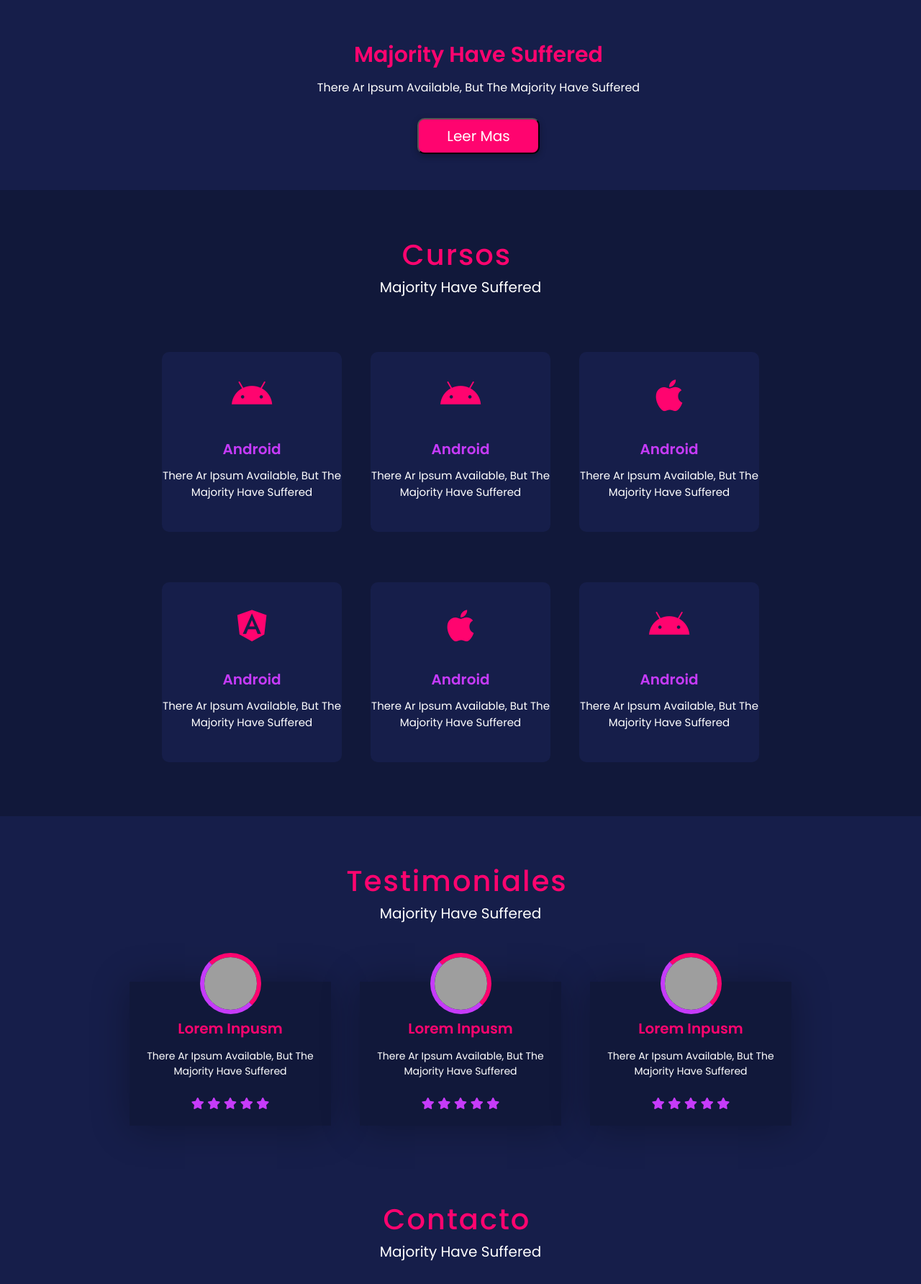
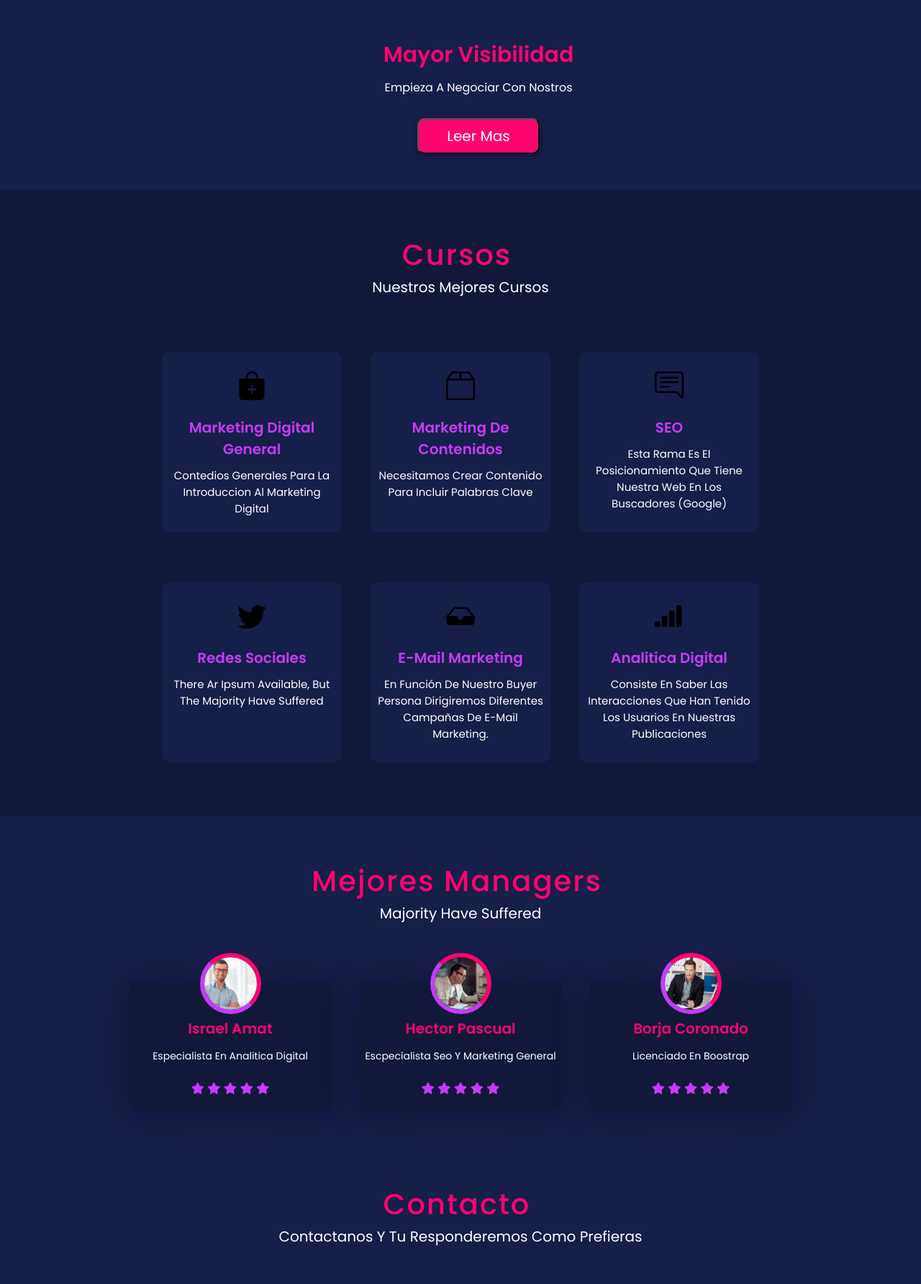
Before and after one commit to Israelamat/web, a PHP site: page / in a window 1280 px wide. Shown: the part 1731-3515 px from the top of the page at 72% size. Run offline with PHP 8.4, Linux system fonts and the light colour scheme; some libraries are stand-ins or nearby versions; grey boxes are pictures that could not be loaded.

Commit message:
Commit version 1

```diff
--- a/webFacil/index.html
+++ b/webFacil/index.html
@@ -1,177 +1,134 @@
 <!DOCTYPE html>
-
 <html lang="en">
-
 <head>
-
     <meta charset="UTF-8">
     <meta name="viewport" content="width=device-width, initial-scale=1.0">
-		 <title>Pagina Web</title>
-
-		  <!-- font awesome cdn link  -->
+    <title>Script Managemnt</title>
     <link rel="stylesheet" href="https://cdnjs.cloudflare.com/ajax/libs/font-awesome/5.15.1/css/all.min.css">
-		<link rel="stylesheet" href="style.css" >
-
+    <link rel="icon" type="image/jpg" href="img\logoScriptManagement.jpg"/>
+    <link rel="stylesheet" type="text/css" href="icons/font/bootstrap-icons.css">
+    <link rel="stylesheet" href="style.css">
 </head>
-
 <body>
-
     <header>
-			<a href="#" class="logo">Logo</a>
-
+        <a href="#" class="logo">Script Managemnt</a>
         <nav class="navbar">
             <ul>
                 <li><a href="#home" class="active">Inicio</a></li>
                 <li><a href="#about">Nosotros</a></li>
                 <li><a href="#course">Cursos</a></li>
-					<li><a href="#review">Testimoniales</a></li>
+                <li><a href="#review">Mejores managers</a></li>
                 <li><a href="#contact">Contacto</a></li>
             </ul>
         </nav>
-
         <div class="fas fa-bars"></div>
-
     </header>
-
-
     <section class="home" id="home">
 
         <div class="content">
-				<h1>There are many</h1>
-				<p>There are many variations of passages of Lorem Ipsum available,
-				but the majority have suffered</p>
+            <h1>Impulsa tu idea</h1>
+            <p>Si puedes pensarlo puedes programarlo.</p>
             <a href="#"><button>Descubre mas</button></a>
         </div>
-
     </section>
-
-
-
     <section class="product" id="product">
-
         <div class="box-container">
-
             <div class="box">
                 <i class="fab fa-angular"></i>
-					<h3>Lorem</h3>
+                <h3>Seguridad</h3>
+                <p>seguridad en campaña para evitar plagios</p>
+            </div>
+            <div class="box">
+                <i class="fab fa-apple"></i>
+                <h3>Confianza</h3>
+                <p>Oferecemos comunicacion constante y atencion rigurosa siempre que lo necesites</p>
+            </div>
+            <div class="box">
+                <i class="fab fa-android"></i>
+                <h3>Transparencia</h3>
+                <p>Honestidad y compromiso</p>
+            </div>
+        </div>
+        <a href="#"><button>Descubre mas</button></a>
+    </section>
+    <section class="about" id="about">
+        <h1 class="heading">Nosotros</h1>
+        <h3 class="title">Donde trabajamos</h3>
+        <div class="row">
+            <div class="image">
+                <img src="img\colores-oficina.jpg">
+            </div>
+            <div class="content">
+                <h3>Mayor visibilidad</h3>
+                <p>Empieza a negociar con nostros</p>
+                <a href="#"><button>Leer mas</button></a>
+            </div>
+        </div>
+    </section>
+    <section class="course" id="course">
+        <h1 class="heading">Cursos</h1>
+        <h3 class="title">Nuestros mejores cursos</h3>
+        <div class="box-container">
+            <div class="box">
+                <i class="marketing general"></i>
+                <svg xmlns="http://www.w3.org/2000/svg" width="40" height="40" fill="currentColor" class="bi bi-bag-plus-fill" viewBox="0 0 16 16">
+                    <path fill-rule="evenodd" d="M10.5 3.5a2.5 2.5 0 0 0-5 0V4h5v-.5zm1 0V4H15v10a2 2 0 0 1-2 2H3a2 2 0 0 1-2-2V4h3.5v-.5a3.5 3.5 0 1 1 7 0zM8.5 8a.5.5 0 0 0-1 0v1.5H6a.5.5 0 0 0 0 1h1.5V12a.5.5 0 0 0 1 0v-1.5H10a.5.5 0 0 0 0-1H8.5V8z"/>
+                </svg>
+                <h3>Marketing digital general</h3>
+                <p>Contedios generales para la introduccion al Marketing Digital</p>
+            </div>
+            <div class="box">
+                <i class="marketing contenidos"></i>
+                <svg xmlns="http://www.w3.org/2000/svg" width="40" height="40" fill="currentColor" class="bi bi-box2" viewBox="0 0 16 16">
+                    <path d="M2.95.4a1 1 0 0 1 .8-.4h8.5a1 1 0 0 1 .8.4l2.85 3.8a.5.5 0 0 1 .1.3V15a1 1 0 0 1-1 1H1a1 1 0 0 1-1-1V4.5a.5.5 0 0 1 .1-.3L2.95.4ZM7.5 1H3.75L1.5 4h6V1Zm1 0v3h6l-2.25-3H8.5ZM15 5H1v10h14V5Z"/>
+                </svg>
+                <h3>Marketing de contenidos</h3>
+                <p>Necesitamos crear contenido para incluir palabras clave</p>
+            </div>
+            <div class="box">
+                <i class="seo"></i>
+                <svg xmlns="http://www.w3.org/2000/svg" width="40" height="40" fill="currentColor" class="bi bi-chat-right-text" viewBox="0 0 16 16">
+                    <path d="M2 1a1 1 0 0 0-1 1v8a1 1 0 0 0 1 1h9.586a2 2 0 0 1 1.414.586l2 2V2a1 1 0 0 0-1-1H2zm12-1a2 2 0 0 1 2 2v12.793a.5.5 0 0 1-.854.353l-2.853-2.853a1 1 0 0 0-.707-.293H2a2 2 0 0 1-2-2V2a2 2 0 0 1 2-2h12z"/>
+                    <path d="M3 3.5a.5.5 0 0 1 .5-.5h9a.5.5 0 0 1 0 1h-9a.5.5 0 0 1-.5-.5zM3 6a.5.5 0 0 1 .5-.5h9a.5.5 0 0 1 0 1h-9A.5.5 0 0 1 3 6zm0 2.5a.5.5 0 0 1 .5-.5h5a.5.5 0 0 1 0 1h-5a.5.5 0 0 1-.5-.5z"/>
+                </svg>
+                <h3>SEO</h3>
+                <p>Esta rama es el posicionamiento que tiene nuestra web en los buscadores (Google)</p>
+            </div>
+            <div class="box">
+                <i class="redes sociales"></i>
+                <svg xmlns="http://www.w3.org/2000/svg" width="40" height="40" fill="currentColor" class="bi bi-twitter" viewBox="0 0 16 16">
+                    <path d="M5.026 15c6.038 0 9.341-5.003 9.341-9.334 0-.14 0-.282-.006-.422A6.685 6.685 0 0 0 16 3.542a6.658 6.658 0 0 1-1.889.518 3.301 3.301 0 0 0 1.447-1.817 6.533 6.533 0 0 1-2.087.793A3.286 3.286 0 0 0 7.875 6.03a9.325 9.325 0 0 1-6.767-3.429 3.289 3.289 0 0 0 1.018 4.382A3.323 3.323 0 0 1 .64 6.575v.045a3.288 3.288 0 0 0 2.632 3.218 3.203 3.203 0 0 1-.865.115 3.23 3.23 0 0 1-.614-.057 3.283 3.283 0 0 0 3.067 2.277A6.588 6.588 0 0 1 .78 13.58a6.32 6.32 0 0 1-.78-.045A9.344 9.344 0 0 0 5.026 15z"/>
+                </svg>
+                <h3>Redes Sociales</h3>
                 <p>There ar Ipsum available,
                     but the majority have suffered</p>
             </div>
-
             <div class="box">
-					<i class="fab fa-apple"></i>
-					<h3>Lorem</h3>
-					<p>There ar Ipsum available,
-					but the majority have suffered</p>
+                <i class="mail marketing"></i>
+                <svg xmlns="http://www.w3.org/2000/svg" width="40" height="40" fill="currentColor" class="bi bi-inbox-fill" viewBox="0 0 16 16">
+                    <path d="M4.98 4a.5.5 0 0 0-.39.188L1.54 8H6a.5.5 0 0 1 .5.5 1.5 1.5 0 1 0 3 0A.5.5 0 0 1 10 8h4.46l-3.05-3.812A.5.5 0 0 0 11.02 4H4.98zm-1.17-.437A1.5 1.5 0 0 1 4.98 3h6.04a1.5 1.5 0 0 1 1.17.563l3.7 4.625a.5.5 0 0 1 .106.374l-.39 3.124A1.5 1.5 0 0 1 14.117 13H1.883a1.5 1.5 0 0 1-1.489-1.314l-.39-3.124a.5.5 0 0 1 .106-.374l3.7-4.625z"/>
+                </svg>
+                <h3>E-mail Marketing</h3>
+                <p>En función de nuestro buyer persona dirigiremos diferentes campañas de e-mail marketing.</p>
             </div>
-
             <div class="box">
-					<i class="fab fa-android"></i>
-					<h3>Lorem</h3>
-					<p>There ar Ipsum available,
-					but the majority have suffered</p>
+                <i class="analitica digital"></i>
+                <svg xmlns="http://www.w3.org/2000/svg" width="40" height="40" fill="currentColor" class="bi bi-reception-4" viewBox="0 0 16 16">
+                    <path d="M0 11.5a.5.5 0 0 1 .5-.5h2a.5.5 0 0 1 .5.5v2a.5.5 0 0 1-.5.5h-2a.5.5 0 0 1-.5-.5v-2zm4-3a.5.5 0 0 1 .5-.5h2a.5.5 0 0 1 .5.5v5a.5.5 0 0 1-.5.5h-2a.5.5 0 0 1-.5-.5v-5zm4-3a.5.5 0 0 1 .5-.5h2a.5.5 0 0 1 .5.5v8a.5.5 0 0 1-.5.5h-2a.5.5 0 0 1-.5-.5v-8zm4-3a.5.5 0 0 1 .5-.5h2a.5.5 0 0 1 .5.5v11a.5.5 0 0 1-.5.5h-2a.5.5 0 0 1-.5-.5v-11z"/>
+                  </svg>
+                <h3>Analitica Digital</h3>
+                <p>Consiste en saber las interacciones que han tenido los usuarios en nuestras publicaciones</p>
             </div>
-
         </div>
-
-			<a href="#"><button>Descubre mas</button></a>
-
     </section>
-
-
-
-
-		<section class="about" id="about">
-
-			<h1 class="heading">Nootros</h1>
+    <section class="review" id="review">
+        <h1 class="heading">Mejores managers</h1>
         <h3 class="title">majority have suffered</h3>
-
-			<div class="row">
-
-				<div class="image">
-					<img src="images/about.png">
-				</div>
-
-				<div class="content">
-					<h3>majority have suffered</h3>
-					<p>There ar Ipsum available,
-					but the majority have suffered</p>
-					<a href="#"><button>Leer mas</button></a>
-				</div>
-
-
-			</div>
-
-		</section>
-
-
-		<section class="course" id="course">
-
-			<h1 class="heading">Cursos</h1>
-			<h3 class="title">majority have suffered</h3>
-
         <div class="box-container">
-
             <div class="box">
-					<i class="fab fa-android"></i>
-					<h3>Android</h3>
-					<p>There ar Ipsum available,
-					but the majority have suffered</p>
-				</div>
-
-				<div class="box">
-					<i class="fab fa-android"></i>
-					<h3>Android</h3>
-					<p>There ar Ipsum available,
-					but the majority have suffered</p>
-				</div>
-
-				<div class="box">
-					<i class="fab fa-apple"></i>
-					<h3>Android</h3>
-					<p>There ar Ipsum available,
-					but the majority have suffered</p>
-				</div>
-
-				<div class="box">
-					<i class="fab fa-angular"></i>
-					<h3>Android</h3>
-					<p>There ar Ipsum available,
-					but the majority have suffered</p>
-				</div>
-
-				<div class="box">
-					<i class="fab fa-apple"></i>
-					<h3>Android</h3>
-					<p>There ar Ipsum available,
-					but the majority have suffered</p>
-				</div>
-
-				<div class="box">
-					<i class="fab fa-android"></i>
-					<h3>Android</h3>
-					<p>There ar Ipsum available,
-					but the majority have suffered</p>
-				</div>
-
-			</div>
-
-
-		</section>
-
-
-		<section class="review" id="review">
-
-			<h1 class="heading">Testimoniales</h1>
-			<h3 class="title">majority have suffered</h3>
-
-			<div class="box-container">
-
-				<div class="box">
-					<img src="images/pic1.jpg">
-					<h3>Lorem inpusm</h3>
-					<p>There ar Ipsum available,
-					but the majority have suffered</p>
+                <img src="img\descarga.jpg">
+                <h3>Israel Amat</h3>
+                <p>Especialista en analitica digital</p>
                 <div class="stars">
                     <i class="fas fa-star"></i>
                     <i class="fas fa-star"></i>
@@ -180,12 +137,10 @@
                     <i class="fas fa-star"></i>
                 </div>
             </div>
-
             <div class="box">
-					<img src="images/pic2.jpg">
-					<h3>Lorem inpusm</h3>
-					<p>There ar Ipsum available,
-					but the majority have suffered</p>
+                <img src="img\images-_1_.jpg">
+                <h3>Hector Pascual</h3>
+                <p>Escpecialista seo y marketing general</p>
                 <div class="stars">
                     <i class="fas fa-star"></i>
                     <i class="fas fa-star"></i>
@@ -194,12 +149,10 @@
                     <i class="fas fa-star"></i>
                 </div>
             </div>
-
             <div class="box">
-					<img src="images/pic3.jpg">
-					<h3>Lorem inpusm</h3>
-					<p>There ar Ipsum available,
-					but the majority have suffered</p>
+                <img src="img\images.jpg">
+                <h3>Borja coronado</h3>
+                <p>Licenciado en boostrap</p>
                 <div class="stars">
                     <i class="fas fa-star"></i>
                     <i class="fas fa-star"></i>
@@ -208,22 +161,13 @@
                     <i class="fas fa-star"></i>
                 </div>
             </div>
-
         </div>
-
-
     </section>
-
-
     <section class="contact" id="contact">
-
         <h1 class="heading">Contacto</h1>
-			<h3 class="title">majority have suffered</h3>
-
+        <h3 class="title">Contactanos y tu responderemos como prefieras</h3>
         <div class="row">
-
             <div class="form-container">
-
                 <form>
                     <input type="text" placeholder="Nombre">
                     <input type="email" placeholder="Correo">
@@ -231,27 +175,18 @@
                     <textarea cols="15" rows="5" placeholder="Mensaje"></textarea>
                     <input type="submit" value="Enviar">
                 </form>
-
             </div>
-
         </div>
-
     </section>
-
     <section class="footer">
-
         <div class="icons">
             <a href="#" class="fab fa-facebook-f"></a>
             <a href="#" class="fab fa-twitter"></a>
             <a href="#" class="fab fa-instagram"></a>
             <a href="#" class="fab fa-reddit"></a>
         </div>
-
     </section>
-
     <script src="https://cdnjs.cloudflare.com/ajax/libs/jquery/3.5.1/jquery.min.js"></script>
     <script src="main.js"></script>
-
 </body>
-
 </html>
--- a/webFacil/style.css
+++ b/webFacil/style.css
@@ -238,8 +238,8 @@
 
 .about .row .image img {
 	height: 50vh;
-	width: 50vw;
-	margin-left:100px;
+	width: 40vw;
+	margin: left 80px;
 }
 
 .about .row .content {
@@ -295,7 +295,7 @@
 	margin: 3.5rem 2rem;
 	text-align: center;
 	border-radius: 1rem;
-
+    padding: 10px;
 }
 
 .course .box-container .box i {
```
Also changed, not shown: webFacil/img/colores-oficina.jpg (added), webFacil/img/descarga.jpg (added), webFacil/img/images-_1_.jpg (added), webFacil/img/images.jpg (added), webFacil/img/logoScriptManagement.jpg (added). Lines whose indentation alone changed are shown as unchanged.
